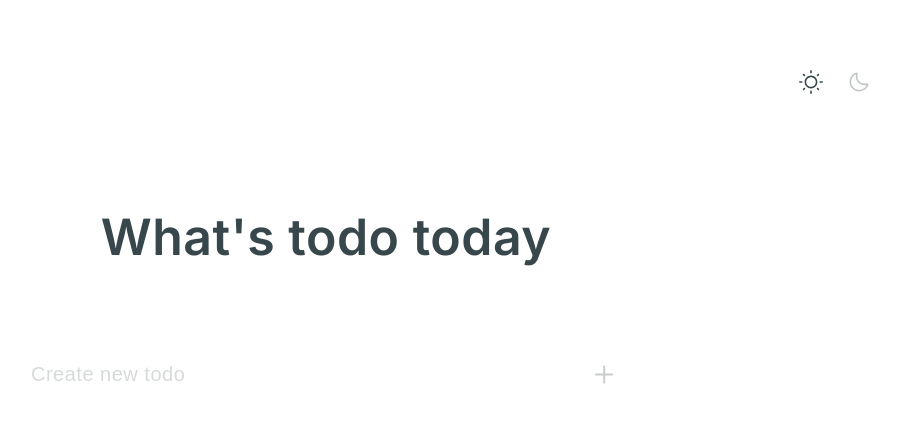
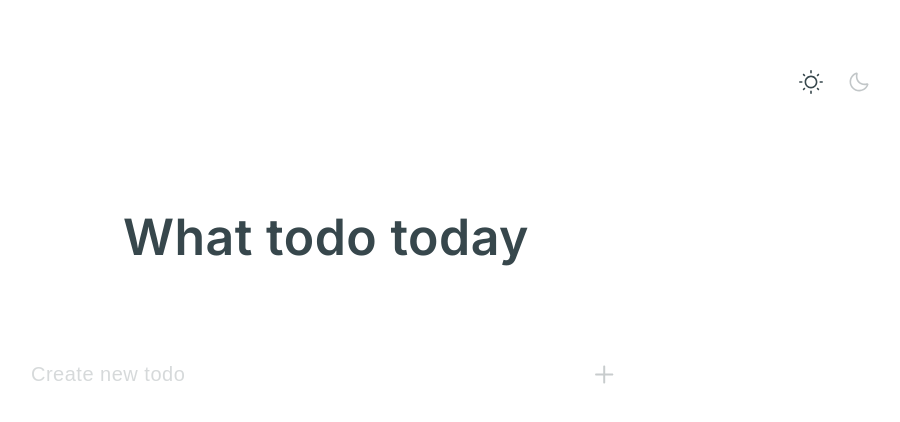
Before and after one commit to Katastronaut/WhatTodo, a plain HTML site: page index.html in a window 1280 px wide. Shown: the whole page, without its empty margins (314-1214 px from the left). Drawn offline with Linux system fonts and the light colour scheme.

Commit message:
feature/updated headline

```diff
--- a/index.html
+++ b/index.html
@@ -61,7 +61,7 @@
 
       <!-- Section -->
       <section>
-        <h1>What's todo today</h1>
+        <h1>What todo today</h1>
         <form class="create-todo">
           <input class="create-todo--input" placeholder="Create new todo"></textarea>
           <button class="todo-button add-btn create-todo--submit" type="submit">
```
